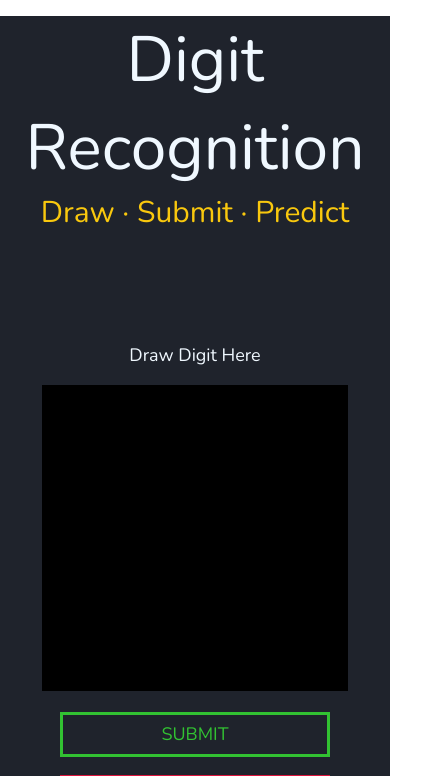
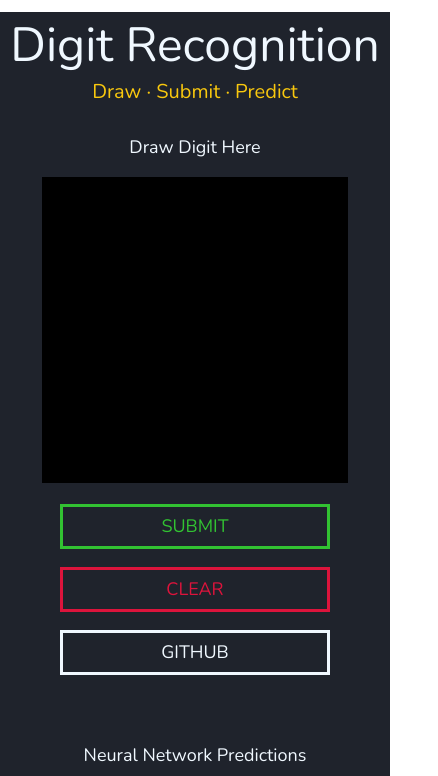
Before and after one commit to rahulio96/Digit-Recognition-App, a React (Vite) app in the folder frontend/: page / in a window 390 px wide. Shown: the top 776 px of the page, 438 px wide, since content can reach past the window. Built offline with nearby package versions, Linux system fonts and the light colour scheme; no server answers.

Commit message:
Responsive layout

```diff
--- a/frontend/src/App.css
+++ b/frontend/src/App.css
@@ -17,7 +17,7 @@ body {
 .title {
   font-size: 4em;
   color: aliceblue;
-  margin-top: 4vw;
+  margin-top: 3vw;
 }
 
 .sub-title {
@@ -28,7 +28,7 @@ body {
 
 .sub-container {
   display: inline-block;
-  margin: 5em;
+  margin: 5vh 5vw;
   color: aliceblue;
   font-size: large;
 }
@@ -38,102 +38,45 @@ body {
   margin: 5em;
 }
 
-.submit {
-  position: relative;
-  background-color: transparent;
-  margin-top: 1em;
-  width: 15em;
-  height: 2.5em;
-  color: rgb(50, 194, 50);
-  text-align: center;
-  border: 3px solid rgb(50, 194, 50);
-  cursor: pointer;
-  font-size: large;
-  font-family: "Nunito";
-  padding: 2.5%;
-  cursor: pointer;
-  font-weight: 500;
-  transition: all .3s ease;
-  overflow: hidden;
-}
-
-.submit:after {
-  content: "";
-  background: #1f232c;
-  display: block;
-  position: absolute;
-  padding-top: 300%;
-  padding-left: 350%;
-  margin-left: -20px!important;
-  margin-top: -120%;
-  opacity: 0;
-  transition: all 0.8s;
-}
-
-.submit:active:after {
-  padding: 0;
-  margin: 0;
-  opacity: 1;
-  transition: 0s;
-}
-
-.submit:hover {
-  background-color: #32c232;
-  color: #f0f8ff;
-}
-
-.clear {
-  position: relative;
-  background-color: transparent;
-  margin-top: 1em;
-  width: 15em;
-  height: 2.5em;
-  color: #dc143c;
-  text-align: center;
-  border: 3px solid crimson;
-  cursor: pointer;
-  font-size: large;
-  font-family: "Nunito";
-  padding: 2.5%;
-  cursor: pointer;
-  font-weight: 500;
-  transition: all .3s ease;
-  overflow: hidden;
-}
-
-.clear:after {
-  content: "";
-  background: #1f232c;
-  display: block;
-  position: absolute;
-  padding-top: 300%;
-  padding-left: 350%;
-  margin-left: -20px!important;
-  margin-top: -120%;
-  opacity: 0;
-  transition: all 0.8s;
-}
-
-.clear:active:after {
-  padding: 0;
-  margin: 0;
-  opacity: 1;
-  transition: 0s;
-}
-
-.clear:hover {
-  background-color: crimson;
-  color: aliceblue;
-}
-
 .content {
   display: flex;
   flex-wrap: wrap;
   justify-content: center;
 }
 
-.buttons {
-  display: grid;
-  justify-content: center;
-  margin: 0;
+
+@media only screen and (max-width: 757px) {
+  .sub-container {
+    margin: 20px 10px;
+  }
 }
+
+@media only screen and (max-width: 645px) {
+  .sub-container {
+    margin: auto 10px;
+  }
+
+  .title {
+    font-size: 3em;
+  }
+
+  .sub-title {
+    font-size: 20px;
+  }
+
+  .draw {
+    margin: 10px;
+  }
+
+  .table {
+    margin-top: 250px;
+    margin-bottom: 50px;
+  }
+}
+
+@media only screen and (max-width: 390px) {
+  .sub-container {
+    margin-left: 2px;
+    margin-right: 2px;
+  }
+}
--- a/frontend/src/App.jsx
+++ b/frontend/src/App.jsx
@@ -18,11 +18,11 @@ function App() {
 
       <div className="content">
 
-        <div className= "sub-container"> Draw Digit Here
+        <div className= "sub-container draw"> Draw Digit Here
           <DrawingCanvas updatePrediction={updatePrediction}/>
         </div>
 
-        <div className= "sub-container">
+        <div className= "sub-container table">
           Neural Network Predictions
           <Table prediction={prediction}/>
         </div>
--- a/frontend/src/components/canvas/DrawingCanvas.jsx
+++ b/frontend/src/components/canvas/DrawingCanvas.jsx
@@ -99,6 +99,10 @@ const DrawingCanvas = ({updatePrediction}) => {
 
   };
 
+  const handleGitHub = () => {
+    window.open('https://github.com/rahulio96/Digit-Recognition-App', '_blank', 'noopener,noreferrer');
+  };
+
   return (
     <div className={canvasCSS.container} id="canvas-image">
       <canvas
@@ -108,13 +112,12 @@ const DrawingCanvas = ({updatePrediction}) => {
         onMouseDown={startDrawing}
         onMouseMove={draw}
         onMouseUp={stopDrawing}
-        onMouseLeave={stopDrawing}>
+        onMouseLeave={stopDrawing} />
 
-        </canvas>
-
-    <div className="buttons">
-        <button className="submit" onClick={handleSubmit}>SUBMIT</button>
-        <button className="clear" onClick={clear}>CLEAR</button>
+    <div className={canvasCSS.buttons}>
+        <button className={`${canvasCSS.button} + ${canvasCSS.submit}`} onClick={handleSubmit}>SUBMIT</button>
+        <button className={`${canvasCSS.button} + ${canvasCSS.clear}`} onClick={clear}>CLEAR</button>
+        <button className={`${canvasCSS.button} + ${canvasCSS.github}`} onClick={handleGitHub}>GITHUB</button>
     </div>
 
     </div>
--- a/frontend/src/components/canvas/DrawingCanvas.module.css
+++ b/frontend/src/components/canvas/DrawingCanvas.module.css
@@ -10,3 +10,68 @@ canvas {
     height: 100%;
     background-color: black;
 }
+
+.buttons {
+    display: grid;
+    justify-content: center;
+    margin: 0;
+}
+
+.button {
+    position: relative;
+    background-color: transparent;
+    margin-top: 1em;
+    width: 15em;
+    height: 2.5em;
+    color: var(--button-color);
+    text-align: center;
+    border: 3px solid var(--button-color);
+    cursor: pointer;
+    font-size: large;
+    font-family: "Nunito";
+    padding: 2.5%;
+    cursor: pointer;
+    font-weight: 500;
+    transition: all .3s ease;
+    overflow: hidden;
+}
+
+  .button:after {
+    content: "";
+    background: #1f232c;
+    display: block;
+    position: absolute;
+    padding-top: 300%;
+    padding-left: 350%;
+    margin-left: -20px!important;
+    margin-top: -120%;
+    opacity: 0;
+    transition: all 0.8s;
+}
+
+.button:active:after {
+    padding: 0;
+    margin: 0;
+    opacity: 1;
+    transition: 0s;
+}
+
+.button:hover {
+    background-color: var(--button-color);
+    color: var(--text-color-hover);
+}
+
+.submit {
+    --button-color: #32c232;
+    --text-color-hover: aliceblue;
+}
+
+.clear {
+    --button-color: crimson;
+    --text-color-hover: aliceblue;
+}
+
+.github {
+    --button-color: aliceblue;
+    --text-color-hover: #1f232c;
+}
--- a/frontend/src/components/table/PredictTable.module.css
+++ b/frontend/src/components/table/PredictTable.module.css
@@ -8,8 +8,9 @@
 
 td {
     border: 1px solid aliceblue;
-    padding: 0.328em;
+    padding: 0.3615em;
     transition: all 0.2s ease;
+    font-size: 1.3rem;
 }
 
 .header {
```
